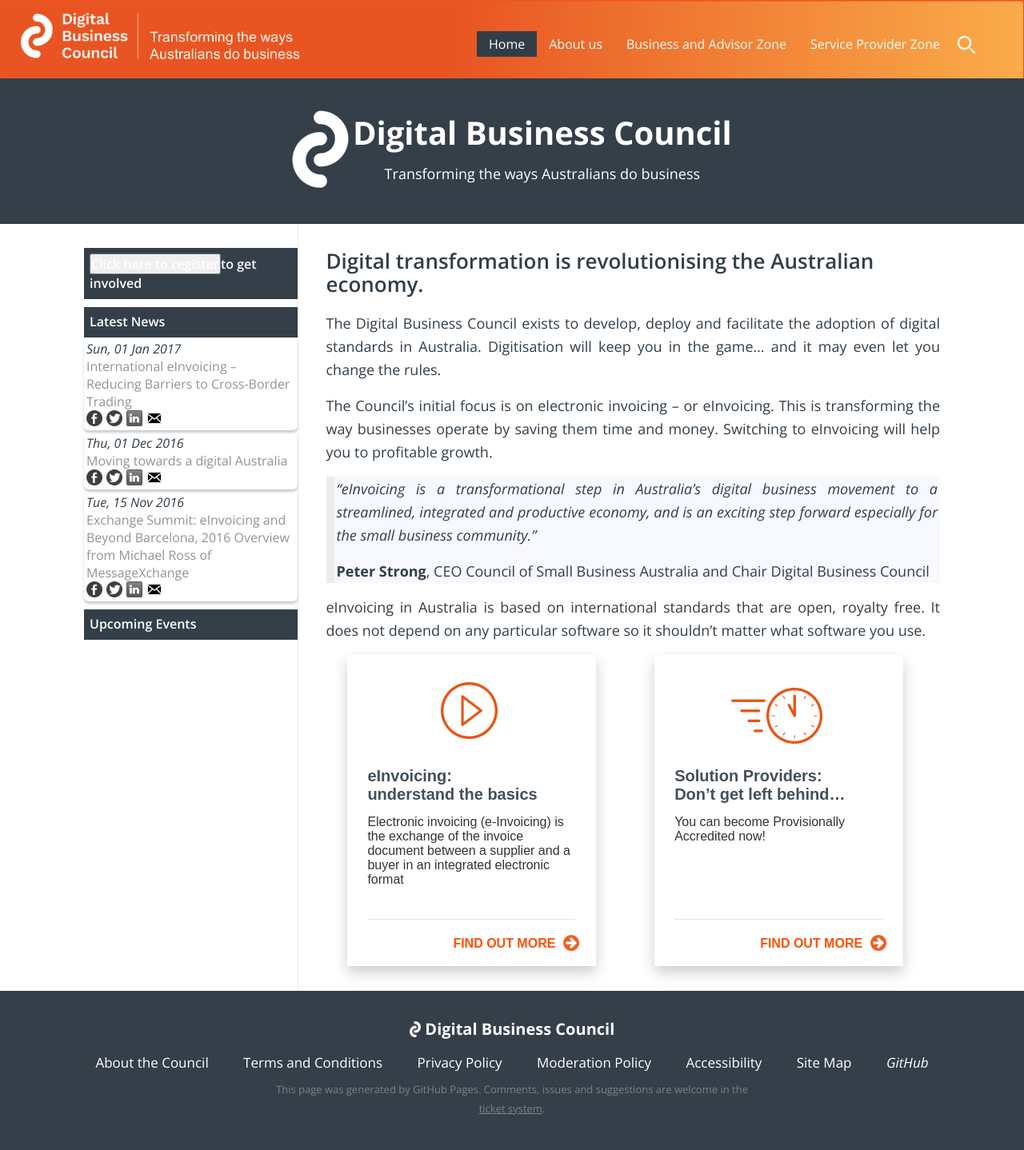
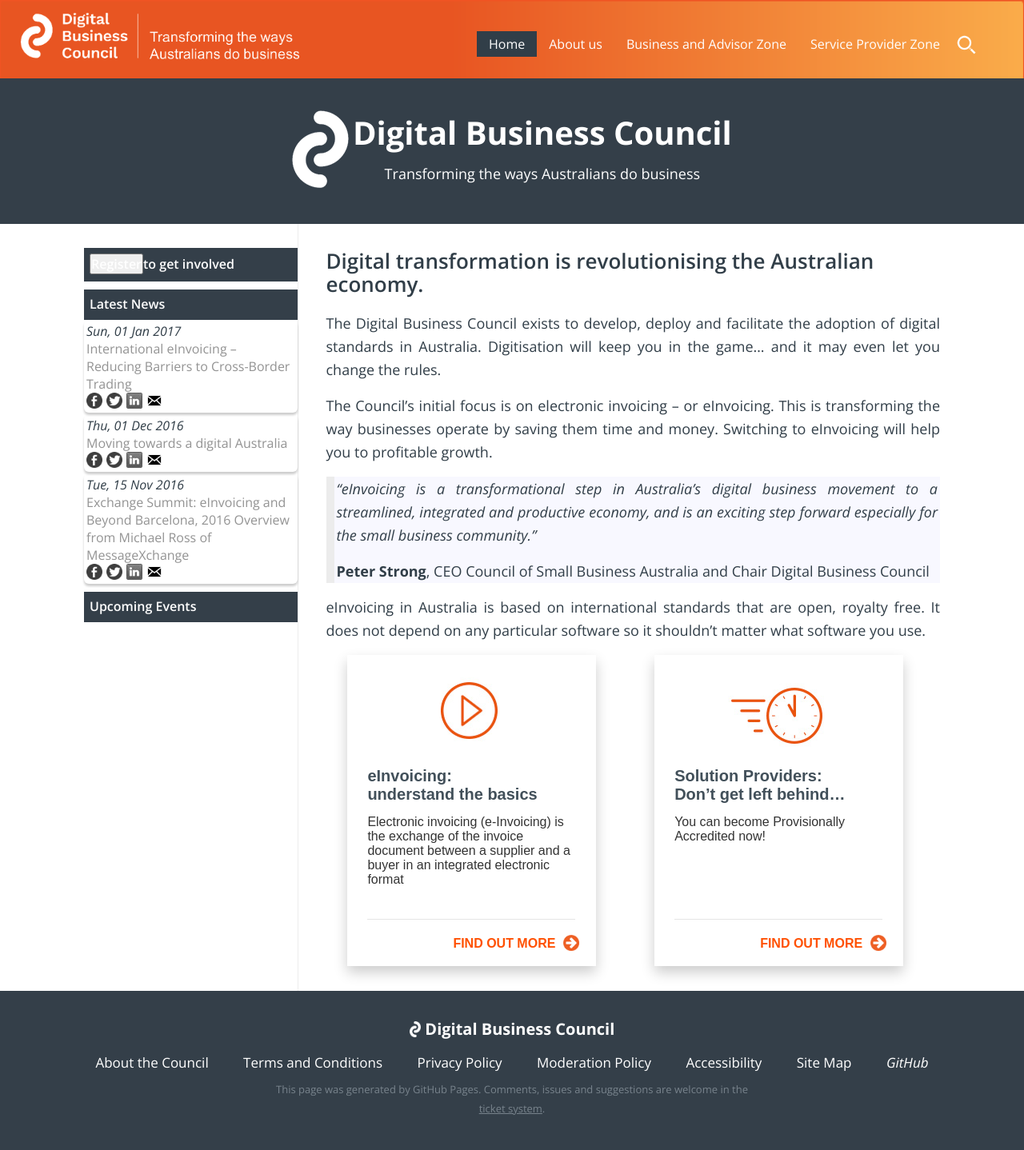
Before and after one commit to Digital-Business-Council/Digital-Business-Council.github.io, a Jekyll site: the page built from index.md, in a window 1280 px wide. Shown: the whole page at 80% size. Built offline with Jekyll 4.4.1, drawn with Linux system fonts in a browser that asks for light colours; comment, search, counter and statistics services are not loaded; our own code applies the rules of GitHub Pages for plain Markdown files.

Commit message:
Update sidebar-menu.html

```diff
--- a/_includes/sidebar-menu.html
+++ b/_includes/sidebar-menu.html
@@ -1,7 +1,7 @@
 {% assign current = page.url | downcase | split: '/' %}
 
 <ul class="sidebar-menu">
-    <li class="menu-title"><button id="open-popup">Click here to register</button><span>to get involved</span></li>
+    <li class="menu-title"><button id="open-popup">Register</button><span>to get involved</span></li>
     <li class="menu-title">Latest News</li>
 <ul>
   {% for blog-page in site.categories.blog   limit:3 %}
```
